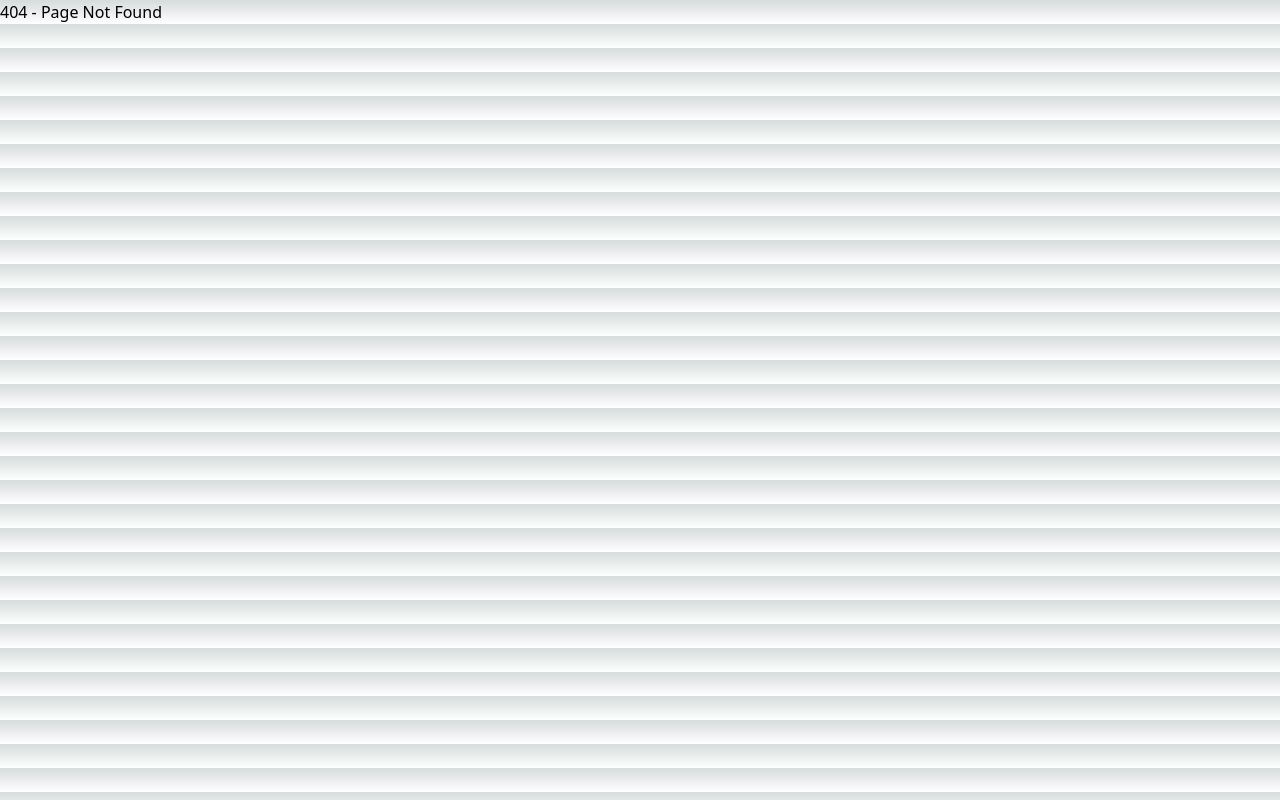
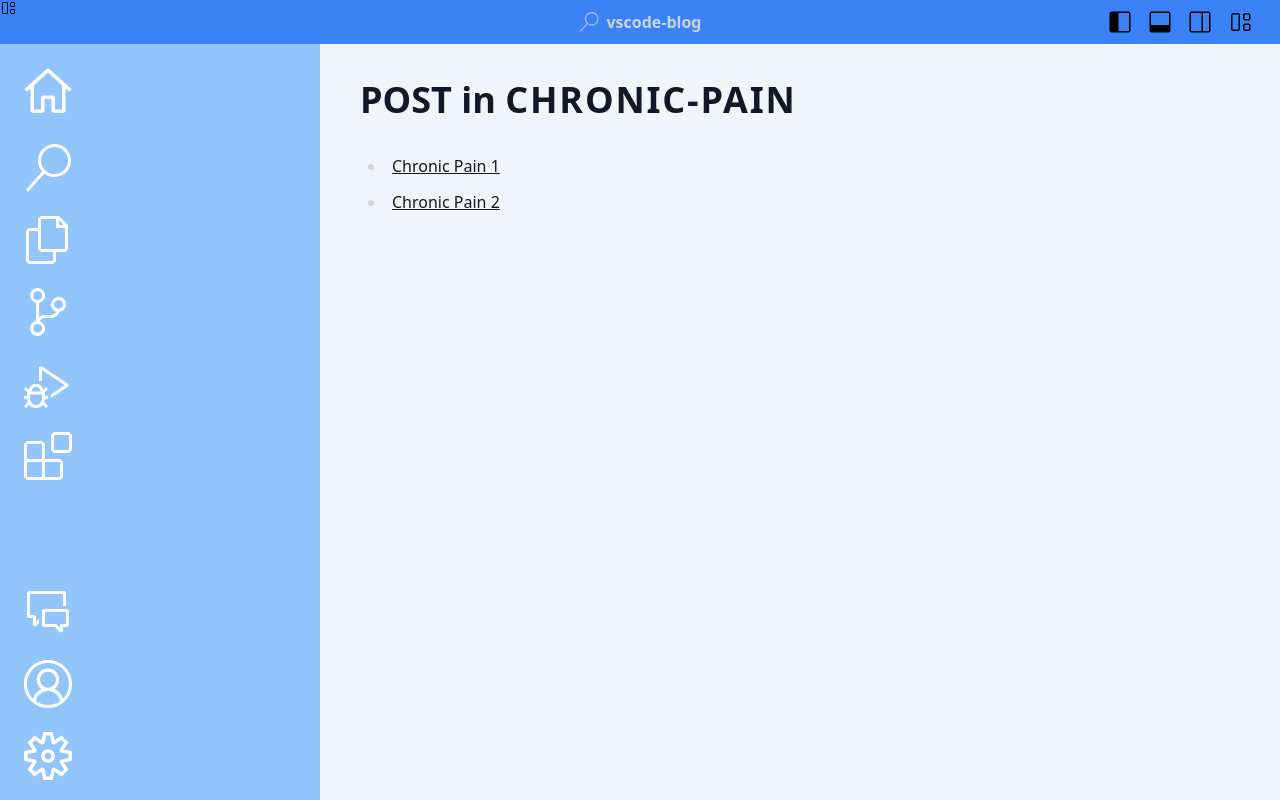
Before and after one commit to matty255/portraits, a Next.js app: page /chronic-pain in a window 1280 px wide. Before the commit this address had no page. Built offline with nearby package versions, Linux system fonts and the light colour scheme.

Commit message:
feat: 폴더보기 기능 추가

```diff
--- a/src/components/AddOns/FolderTree.tsx
+++ b/src/components/AddOns/FolderTree.tsx
@@ -2,6 +2,7 @@ import { useState, useEffect } from "react";
 import { useRecoilState } from "recoil";
 import { allPostsDataState } from "../../../store/allPostsDataState";
 import { PostData } from "@/types/common";
+import Link from "next/link";
 
 interface FolderTreeProps {
   folder: string;
@@ -47,13 +48,24 @@ function createFolderTree(posts: PostData[]): FolderTreeProps[] {
 
 const RenderFolderTree = ({ node }: { node: FolderTreeProps }) => {
   return (
-    <div style={{ marginLeft: "20px" }}>
-      <div>{node.folder}</div>
+    <div className="ml-5">
+      <Link
+        className="text-blue-500 hover:underline"
+        href={node.isPost ? `${node.path}` : `${node.folder}`}
+      >
+        {node.folder}
+      </Link>
       {node.isPost && (
-        <div style={{ marginLeft: "20px" }}>
-          Posts:
+        <div className="ml-5">
           {node.posts.map((postId, index) => (
-            <div key={index}>{postId}</div>
+            <div key={index} className="my-1">
+              <Link
+                className="text-green-500 hover:underline"
+                href={`${node.path}/${node.posts[index]}`}
+              >
+                {postId}
+              </Link>
+            </div>
           ))}
         </div>
       )}
--- a/src/components/AddOns/Search.tsx
+++ b/src/components/AddOns/Search.tsx
@@ -10,7 +10,7 @@ export default function Search() {
   );
   const router = useRouter();
 
-  console.log(allPostsData);
+  // console.log(allPostsData);
   const [searchQuery, setSearchQuery] = useState<string>("");
   const [filteredPosts, setFilteredPosts] = useState<PostData[]>([]);
   const [selectedIndex, setSelectedIndex] = useState<number | null>(null);
--- a/src/components/Bars/SideBar.tsx
+++ b/src/components/Bars/SideBar.tsx
@@ -14,6 +14,7 @@ import {
 import dynamic from "next/dynamic";
 import Search from "../AddOns/Search";
 import FolderTree from "../AddOns/FolderTree";
+import Link from "next/link";
 
 const FadeInAnimation = dynamic(() => import("@/common/FadeInAnimation"));
 
@@ -25,10 +26,15 @@ export default function SideBar({
 
   toggle: Dispatch<SetStateAction<boolean>>;
 }) {
-  const [category, setCategory] = useState<string>("search");
+  const [category, setCategory] = useState<string>("folder");
 
   function toggleCategory(word: string) {
-    setCategory(word);
+    if (isShown && category === word) {
+      toggle(!isShown);
+    } else {
+      setCategory(word);
+      if (!isShown) toggle(!isShown);
+    }
   }
 
   const icons = [
@@ -68,7 +74,13 @@ export default function SideBar({
           className={`px-12 w-24 scrollbar-hide overflow-y-scroll pt-16 pb-5 flex flex-col h-full items-center justify-between ${"items-start"}`}
         >
           <div className="flex flex-col gap-y-6 items-center">
-            <VscHome className="w-14 h-auto text-white cursor-pointer " />
+            <Link href="/">
+              <VscHome
+                onClick={() => toggle(!isShown)}
+                className="w-14 h-auto text-white cursor-pointer "
+              />
+            </Link>
+
             <FadeInAnimation icons={icons} isShown={isShown} />
           </div>
           <div className="p-3"></div>
--- a/src/lib/MakePosts.ts
+++ b/src/lib/MakePosts.ts
@@ -70,3 +70,11 @@ export async function getPostData(
     ...matterResult.data,
   };
 }
+export function getPostsByCategory(category: string): PostData[] {
+  const allPosts = getSortedPostsData();
+  return allPosts.filter((post) => post.category === category);
+}
+export function getAllCategories(): string[] {
+  const categories = fs.readdirSync(postsDirectory);
+  return categories;
+}
--- /dev/null
+++ b/src/pages/[category]/index.tsx
@@ -0,0 +1,48 @@
+import { useRouter } from "next/router";
+import { useEffect, useState } from "react";
+
+import { PostData, PostFilteredArray } from "../../types/common";
+import Layout from "@/layout";
+import { getAllCategories, getPostsByCategory } from "@/lib/MakePosts";
+import Link from "next/link";
+
+const CategoryPage = (postArray: PostFilteredArray) => {
+  const router = useRouter();
+  const { category } = router.query;
+  const [posts, setPosts] = useState<PostData[]>(postArray.posts ?? []);
+
+  //   console.log(posts);
+  return (
+    <Layout home={false}>
+      <div className="prose dark:prose-invert pt-10">
+        <h1>
+          POST in <span className="uppercase tracking-wider">{category}</span>
+        </h1>
+        <ul>
+          {posts.length &&
+            posts.map((post, index) => (
+              <li key={index}>
+                <Link href={`${post.category}/${post.id}`}>{post.title}</Link>
+              </li>
+            ))}
+        </ul>
+      </div>
+    </Layout>
+  );
+};
+
+export default CategoryPage;
+
+export async function getStaticPaths() {
+  const categories = getAllCategories();
+  const paths = categories.map((category) => ({
+    params: { category: category.toString() },
+  }));
+
+  return { paths, fallback: false };
+}
+
+export async function getStaticProps({ params }: PostData) {
+  const posts = getPostsByCategory(params.category); // 서버 사이드에서 실행됩니다.
+  return { props: { posts } };
+}
--- a/src/types/common.ts
+++ b/src/types/common.ts
@@ -27,6 +27,16 @@ interface PostIdParams {
   };
 }
 
+interface PostFilteredArray {
+  posts: PostData[];
+}
 type Size = "sm" | "md" | "lg";
 
-export type { LayoutProps, PostData, PostContentData, PostIdParams, Size };
+export type {
+  LayoutProps,
+  PostData,
+  PostContentData,
+  PostIdParams,
+  Size,
+  PostFilteredArray,
+};
```
